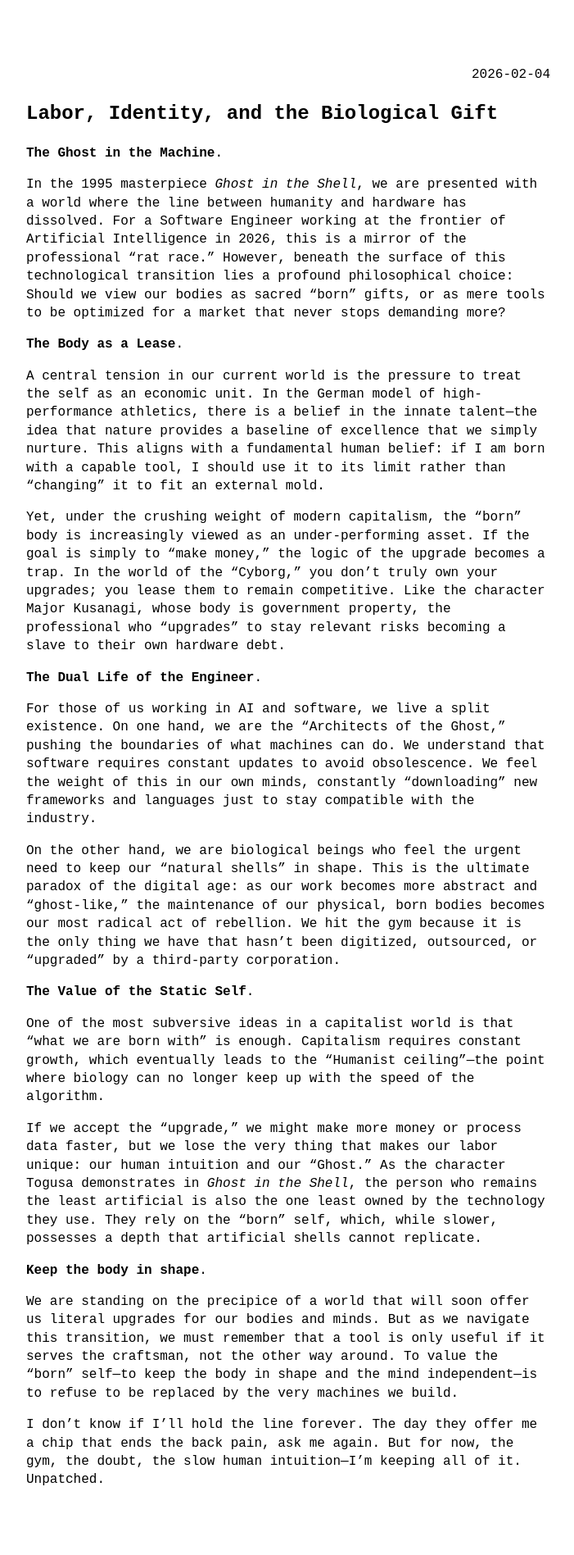
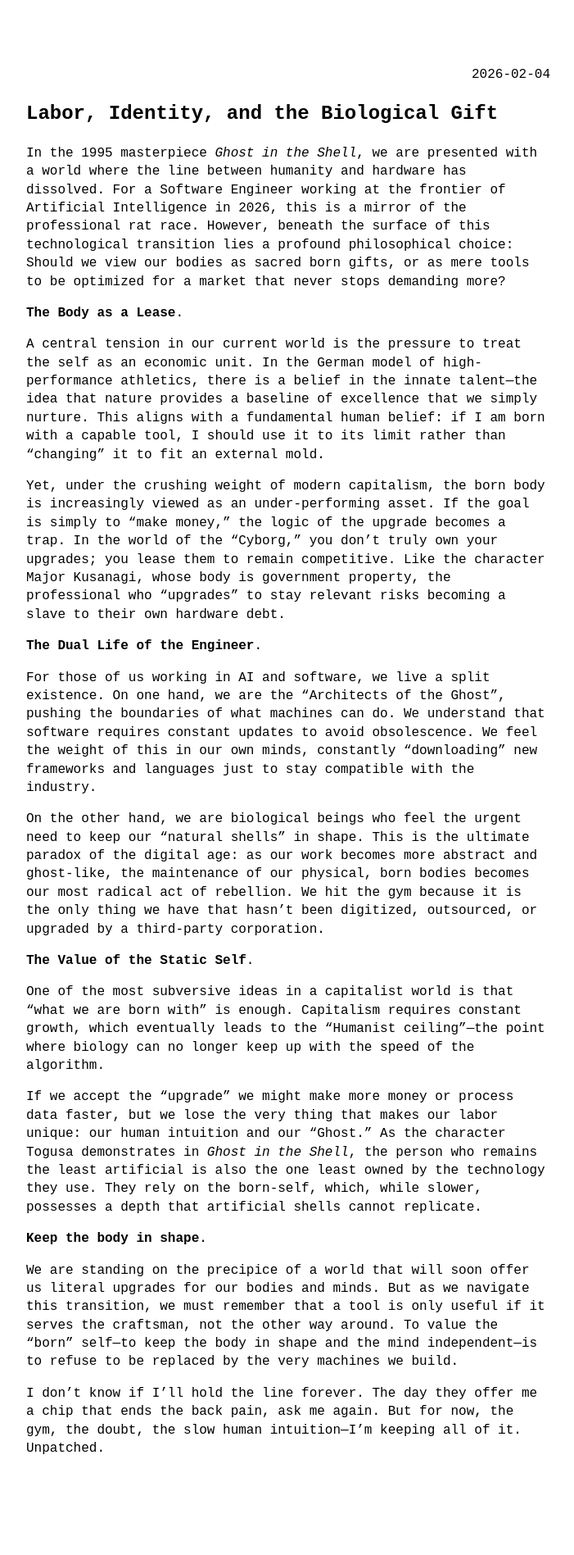
Before and after one commit to malvavisc0/saturdayspancakes, a Jekyll site: the page built from _posts/2026-02-04-labor-identity-bio.md, in a window 1280 px wide. Shown: the whole page at 82% size, without its empty margins (288-989 px from the left). Built offline with Jekyll 4.4.1, drawn with Linux system fonts in a browser that asks for light colours; nearby versions of some CDN libraries; after the commit the page ends 1858 px from its top, so only the background shows below that.

Commit message:
fixing errors

```diff
--- a/_posts/2026-02-04-labor-identity-bio.md
+++ b/_posts/2026-02-04-labor-identity-bio.md
@@ -6,27 +6,25 @@ date: 2026-02-04
 categories: ai
 ---
 
-**The Ghost in the Machine**.
-
-In the 1995 masterpiece *Ghost in the Shell*, we are presented with a world where the line between humanity and hardware has dissolved. For a Software Engineer working at the frontier of Artificial Intelligence in 2026, this is a mirror of the professional "rat race." However, beneath the surface of this technological transition lies a profound philosophical choice: Should we view our bodies as sacred "born" gifts, or as mere tools to be optimized for a market that never stops demanding more?
+In the 1995 masterpiece *Ghost in the Shell*, we are presented with a world where the line between humanity and hardware has dissolved. For a Software Engineer working at the frontier of Artificial Intelligence in 2026, this is a mirror of the professional rat race. However, beneath the surface of this technological transition lies a profound philosophical choice: Should we view our bodies as sacred born gifts, or as mere tools to be optimized for a market that never stops demanding more?
 
 **The Body as a Lease**.
 
 A central tension in our current world is the pressure to treat the self as an economic unit. In the German model of high-performance athletics, there is a belief in the innate talent—the idea that nature provides a baseline of excellence that we simply nurture. This aligns with a fundamental human belief: if I am born with a capable tool, I should use it to its limit rather than "changing" it to fit an external mold.
 
-Yet, under the crushing weight of modern capitalism, the "born" body is increasingly viewed as an under-performing asset. If the goal is simply to "make money," the logic of the upgrade becomes a trap. In the world of the "Cyborg," you don't truly own your upgrades; you lease them to remain competitive. Like the character Major Kusanagi, whose body is government property, the professional who "upgrades" to stay relevant risks becoming a slave to their own hardware debt.
+Yet, under the crushing weight of modern capitalism, the born body is increasingly viewed as an under-performing asset. If the goal is simply to "make money," the logic of the upgrade becomes a trap. In the world of the "Cyborg," you don't truly own your upgrades; you lease them to remain competitive. Like the character Major Kusanagi, whose body is government property, the professional who "upgrades" to stay relevant risks becoming a slave to their own hardware debt.
 
 **The Dual Life of the Engineer**.
 
-For those of us working in AI and software, we live a split existence. On one hand, we are the "Architects of the Ghost," pushing the boundaries of what machines can do. We understand that software requires constant updates to avoid obsolescence. We feel the weight of this in our own minds, constantly "downloading" new frameworks and languages just to stay compatible with the industry.
+For those of us working in AI and software, we live a split existence. On one hand, we are the "Architects of the Ghost", pushing the boundaries of what machines can do. We understand that software requires constant updates to avoid obsolescence. We feel the weight of this in our own minds, constantly "downloading" new frameworks and languages just to stay compatible with the industry.
 
-On the other hand, we are biological beings who feel the urgent need to keep our "natural shells" in shape. This is the ultimate paradox of the digital age: as our work becomes more abstract and "ghost-like," the maintenance of our physical, born bodies becomes our most radical act of rebellion. We hit the gym because it is the only thing we have that hasn't been digitized, outsourced, or "upgraded" by a third-party corporation.
+On the other hand, we are biological beings who feel the urgent need to keep our "natural shells" in shape. This is the ultimate paradox of the digital age: as our work becomes more abstract and ghost-like, the maintenance of our physical, born bodies becomes our most radical act of rebellion. We hit the gym because it is the only thing we have that hasn't been digitized, outsourced, or upgraded by a third-party corporation.
 
 **The Value of the Static Self**.
 
 One of the most subversive ideas in a capitalist world is that "what we are born with" is enough. Capitalism requires constant growth, which eventually leads to the "Humanist ceiling"—the point where biology can no longer keep up with the speed of the algorithm.
 
-If we accept the "upgrade," we might make more money or process data faster, but we lose the very thing that makes our labor unique: our human intuition and our "Ghost." As the character Togusa demonstrates in *Ghost in the Shell*, the person who remains the least artificial is also the one least owned by the technology they use. They rely on the "born" self, which, while slower, possesses a depth that artificial shells cannot replicate.
+If we accept the "upgrade" we might make more money or process data faster, but we lose the very thing that makes our labor unique: our human intuition and our "Ghost." As the character Togusa demonstrates in *Ghost in the Shell*, the person who remains the least artificial is also the one least owned by the technology they use. They rely on the born-self, which, while slower, possesses a depth that artificial shells cannot replicate.
 
 **Keep the body in shape**.
 
```
